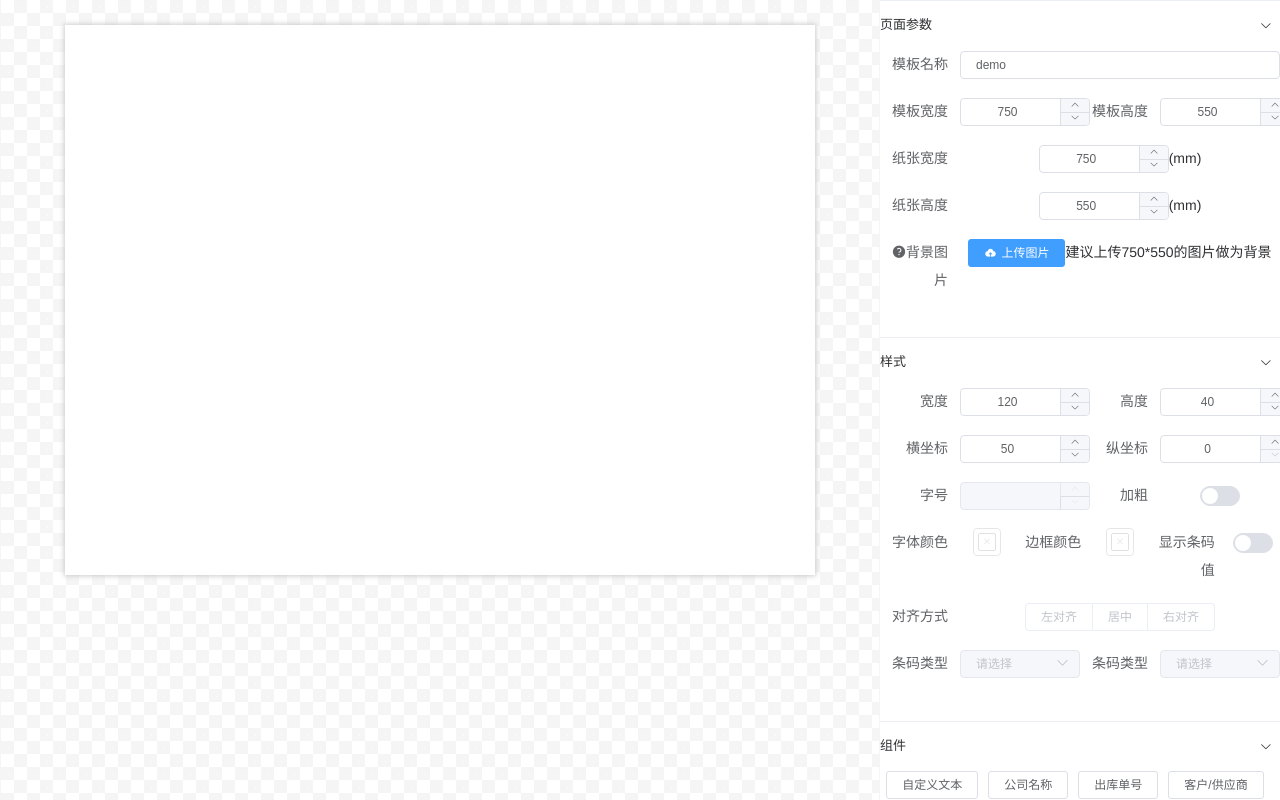
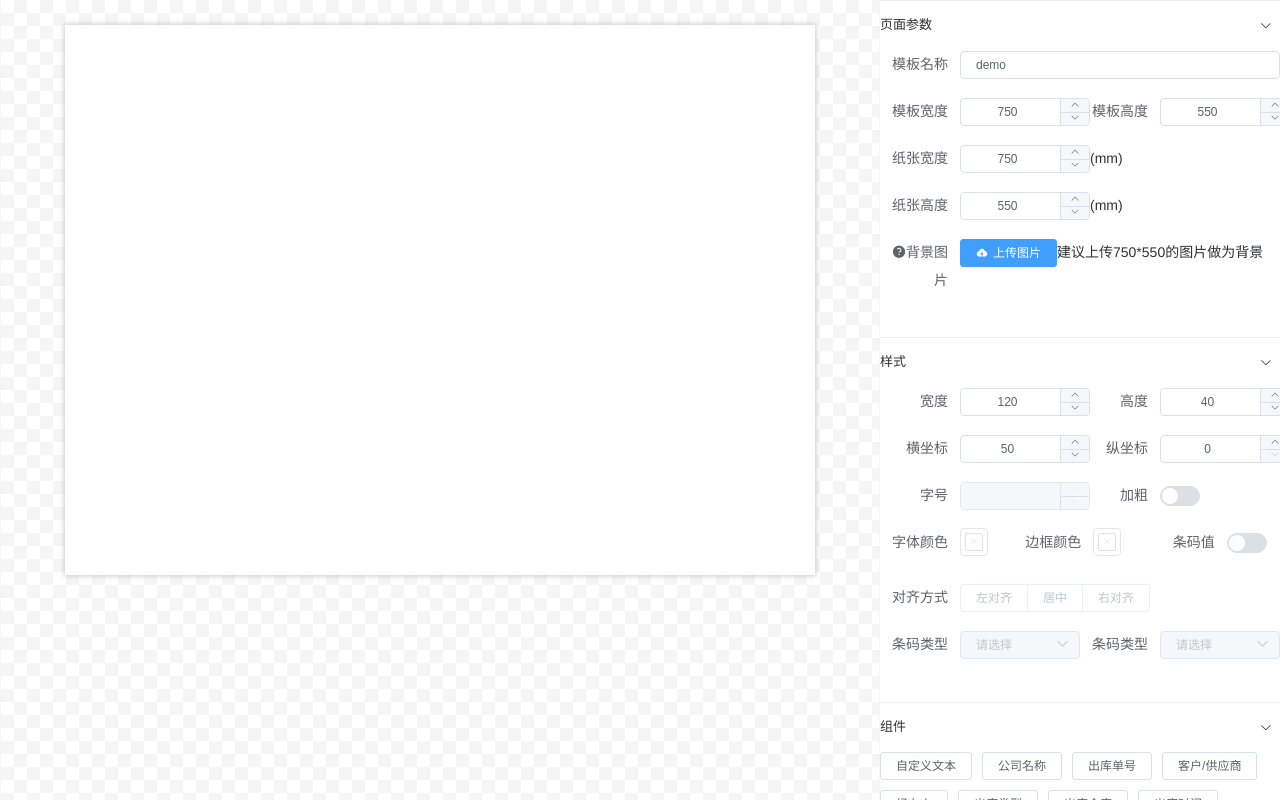
Before and after one commit to myliuxia/kr-print-designer, a Vue app: page / in a window 1280 px wide. Built offline with nearby package versions, Linux system fonts and the light colour scheme.

Commit message:
样式调整

```diff
--- a/src/App.vue
+++ b/src/App.vue
@@ -58,7 +58,6 @@ body,html{
   font-family: Avenir, Helvetica, Arial, sans-serif;
   -webkit-font-smoothing: antialiased;
   -moz-osx-font-smoothing: grayscale;
-  text-align: center;
   color: #2c3e50;
   width: 100%;
   height: 100%;
--- a/src/components/panel/style.vue
+++ b/src/components/panel/style.vue
@@ -1,7 +1,7 @@
 <template>
   <div>
     <!-- 公共属性 -->
-    <el-form label-width="80px" :model="activeElement" size="mini" class="mini-form">
+    <el-form label-width="80px" :model="activeElement" size="mini">
       <el-row>
         <el-col :span="12">
           <el-form-item label="宽度">
@@ -88,7 +88,7 @@
           </el-form-item>
         </el-col>
         <el-col :span="8">
-          <el-form-item label="显示条码值">
+          <el-form-item label="条码值">
             <el-switch
               :disabled="activeElement.style.ShowBarText===undefined"
               v-model="activeElement.style.ShowBarText"
```
